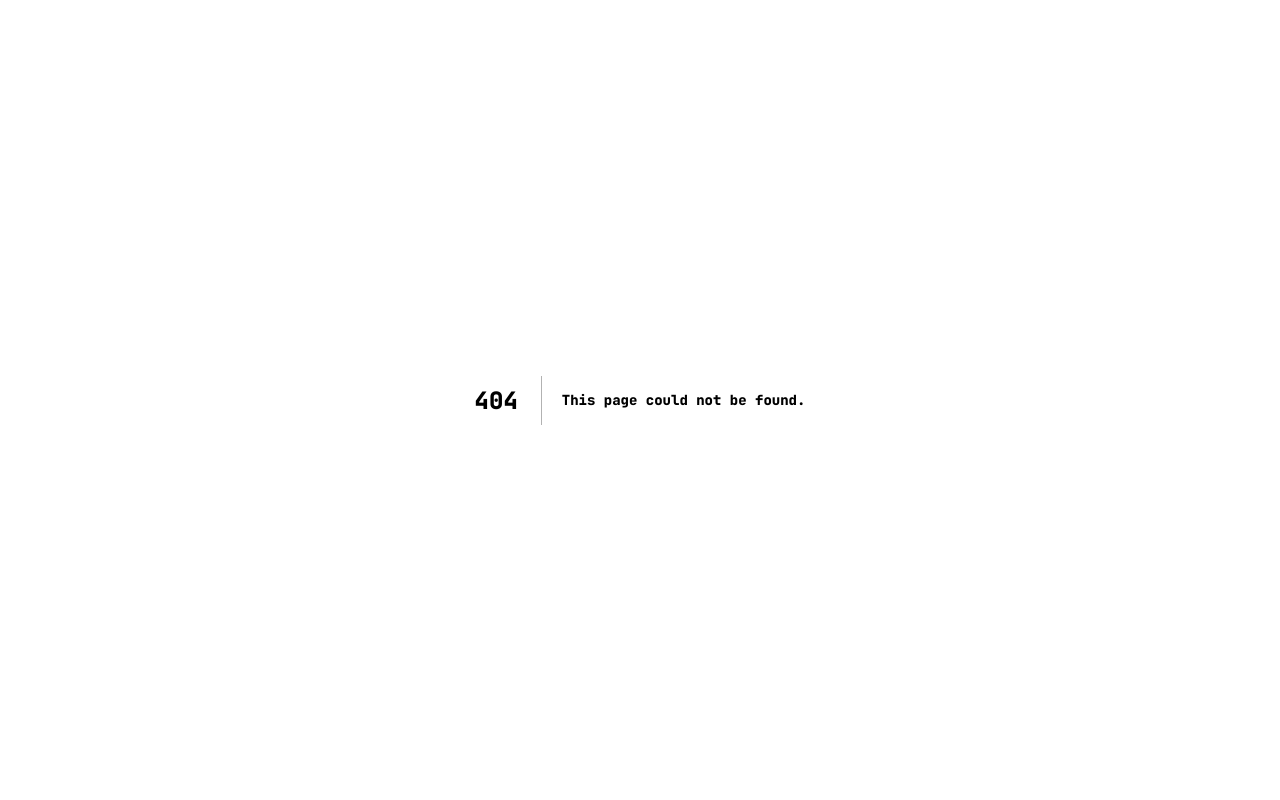
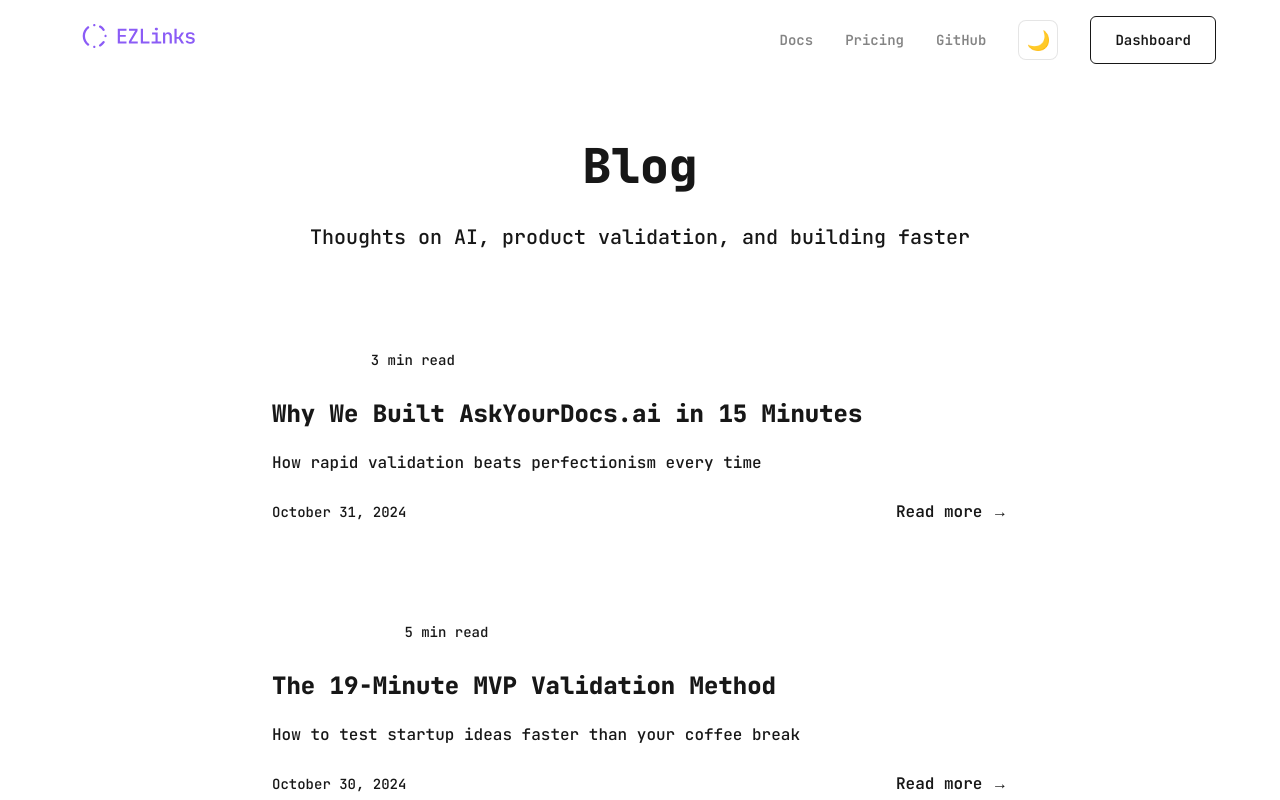
Before and after one commit to GetEZLinks/ezlinks-marketing, a Next.js app: page /blog in a window 1280 px wide. Before the commit this address had no page. Shown: the top 800 px of the page. Built offline with nearby package versions, Linux system fonts and the light colour scheme.

Commit message:
feat:added scaffolding for blog.

```diff
--- /dev/null
+++ b/src/app/blog/BlogPage.module.scss
@@ -0,0 +1,102 @@
+.blogPage {
+  padding: 8rem 0 4rem;
+  background: var(--bg-gray);
+  min-height: 100vh;
+}
+
+.header {
+  text-align: center;
+  margin-bottom: 4rem;
+
+  h1 {
+    font-size: 3rem;
+    font-weight: 700;
+    margin-bottom: 1rem;
+  }
+
+  p {
+    font-size: 1.25rem;
+    color: var(--text-secondary);
+  }
+}
+
+.postsGrid {
+  display: grid;
+  gap: 2rem;
+  max-width: 800px;
+  margin: 0 auto;
+}
+
+.postCard {
+  background: white;
+  padding: 2rem;
+  border-radius: 1rem;
+  box-shadow: var(--shadow);
+  transition: transform 0.2s ease;
+
+  &:hover {
+    transform: translateY(-2px);
+  }
+}
+
+.postMeta {
+  display: flex;
+  gap: 1rem;
+  margin-bottom: 1rem;
+
+  .category {
+    background: var(--primary-gradient);
+    color: white;
+    padding: 0.25rem 0.75rem;
+    border-radius: 1rem;
+    font-size: 0.875rem;
+    font-weight: 600;
+  }
+
+  .readTime {
+    color: var(--text-secondary);
+    font-size: 0.875rem;
+  }
+}
+
+.postTitle {
+  font-size: 1.5rem;
+  font-weight: 700;
+  margin-bottom: 1rem;
+
+  a {
+    text-decoration: none;
+    color: inherit;
+
+    &:hover {
+      color: var(--primary-blue);
+    }
+  }
+}
+
+.postDescription {
+  color: var(--text-secondary);
+  margin-bottom: 1.5rem;
+  line-height: 1.6;
+}
+
+.postFooter {
+  display: flex;
+  justify-content: space-between;
+  align-items: center;
+
+  .date {
+    color: var(--text-secondary);
+    font-size: 0.875rem;
+  }
+
+  .readMore {
+    color: var(--primary-blue);
+    text-decoration: none;
+    font-weight: 600;
+
+    &:hover {
+      text-decoration: underline;
+    }
+  }
+}
--- /dev/null
+++ b/src/app/blog/[slug]/BlogPost.module.scss
@@ -0,0 +1,93 @@
+.blogPost {
+  padding: 8rem 0 4rem;
+  background: white;
+  min-height: 100vh;
+}
+
+.backLink {
+  color: var(--primary-blue);
+  text-decoration: none;
+  font-weight: 600;
+  margin-bottom: 2rem;
+  display: inline-block;
+
+  &:hover {
+    text-decoration: underline;
+  }
+}
+
+.postHeader {
+  text-align: center;
+  margin-bottom: 3rem;
+  padding-bottom: 2rem;
+  border-bottom: 1px solid var(--border-gray);
+}
+
+.postMeta {
+  display: flex;
+  justify-content: center;
+  gap: 1rem;
+  margin-bottom: 1.5rem;
+
+  .category {
+    background: var(--primary-gradient);
+    color: white;
+    padding: 0.25rem 0.75rem;
+    border-radius: 1rem;
+    font-size: 0.875rem;
+    font-weight: 600;
+  }
+
+  .readTime {
+    color: var(--text-secondary);
+    font-size: 0.875rem;
+  }
+}
+
+.postTitle {
+  font-size: 3rem;
+  font-weight: 700;
+  margin-bottom: 1rem;
+  line-height: 1.1;
+
+  @media (max-width: 768px) {
+    font-size: 2.5rem;
+  }
+}
+
+.postDescription {
+  font-size: 1.25rem;
+  color: var(--text-secondary);
+  margin-bottom: 1.5rem;
+  line-height: 1.6;
+}
+
+.postDate {
+  color: var(--text-secondary);
+  font-size: 0.875rem;
+}
+
+.postContent {
+  max-width: 800px;
+  margin: 0 auto;
+  line-height: 1.8;
+
+  h1, h2, h3 {
+    margin: 2rem 0 1rem;
+  }
+
+  p {
+    margin-bottom: 1.5rem;
+  }
+
+  ul, ol {
+    margin-bottom: 1.5rem;
+    padding-left: 2rem;
+  }
+}
+
+.postFooter {
+  margin-top: 4rem;
+  padding-top: 2rem;
+  border-top: 1px solid var(--border-gray);
+}
--- /dev/null
+++ b/src/app/blog/page.tsx
@@ -0,0 +1,64 @@
+import Link from 'next/link';
+import { blogPosts } from '@/data/blogPosts';
+import styles from './BlogPage.module.scss';
+import Header from '@/components/Header/Header';
+import Footer from '@/components/Footer/Footer';
+
+const Blog = () => {
+  return (
+    <div className={styles.blogPage}>
+      <div className="container">
+        <div className={styles.header}>
+          <h1>Blog</h1>
+          <p>Thoughts on AI, product validation, and building faster</p>
+        </div>
+
+        <div className={styles.postsGrid}>
+          {blogPosts.map((post) => (
+            <article key={post.id} className={styles.postCard}>
+              <div className={styles.postMeta}>
+                <span className={styles.category}>{post.category}</span>
+                <span className={styles.readTime}>{post.readTime}</span>
+              </div>
+
+              <h2 className={styles.postTitle}>
+                <Link href={`/blog/${post.id}`}>
+                  {post.title}
+                </Link>
+              </h2>
+
+              <p className={styles.postDescription}>
+                {post.description}
+              </p>
+
+              <div className={styles.postFooter}>
+                <time className={styles.date}>
+                  {new Date(post.date).toLocaleDateString('en-US', {
+                    month: 'long',
+                    day: 'numeric',
+                    year: 'numeric'
+                  })}
+                </time>
+                <Link href={`/blog/${post.id}`} className={styles.readMore}>
+                  Read more →
+                </Link>
+              </div>
+            </article>
+          ))}
+        </div>
+      </div>
+    </div>
+  );
+}
+
+const BlogPage = () => {
+  return (
+    <main>
+      <Header />
+      <Blog />
+      <Footer />
+    </main>
+  )
+}
+
+export default BlogPage;
--- /dev/null
+++ b/src/data/blogPosts.ts
@@ -0,0 +1,23 @@
+import { BlogPost } from '../../types/blog';
+
+export const blogPosts: BlogPost[] = [
+  {
+    id: '1',
+    title: 'Why We Built AskYourDocs.ai in 15 Minutes',
+    description: 'How rapid validation beats perfectionism every time',
+    content: `# Why We Built AskYourDocs.ai in 15 Minutes\n\n## The Problem with Perfectionism...`,
+    date: '2024-10-31',
+    readTime: '3 min read',
+    category: 'Product',
+    image: '/blog/15-minute-launch.jpg'
+  },
+  {
+    id: '2',
+    title: 'The 19-Minute MVP Validation Method',
+    description: 'How to test startup ideas faster than your coffee break',
+    content: `# The 19-Minute MVP Validation Method\n\n## Speed as Your Competitive Advantage...`,
+    date: '2024-10-30',
+    readTime: '5 min read',
+    category: 'Methodology'
+  }
+];
--- /dev/null
+++ b/types/blog.ts
@@ -0,0 +1,14 @@
+export interface BlogPost {
+  id: string;
+  title: string;
+  description: string;
+  content: string;
+  date: string;
+  readTime: string;
+  category: string;
+  image?: string;
+}
+
+export interface BlogParams {
+  slug: string;
+}
```
Also changed, not shown: src/app/blog/[slug]/page.tsx (added, +72 -0 lines).
